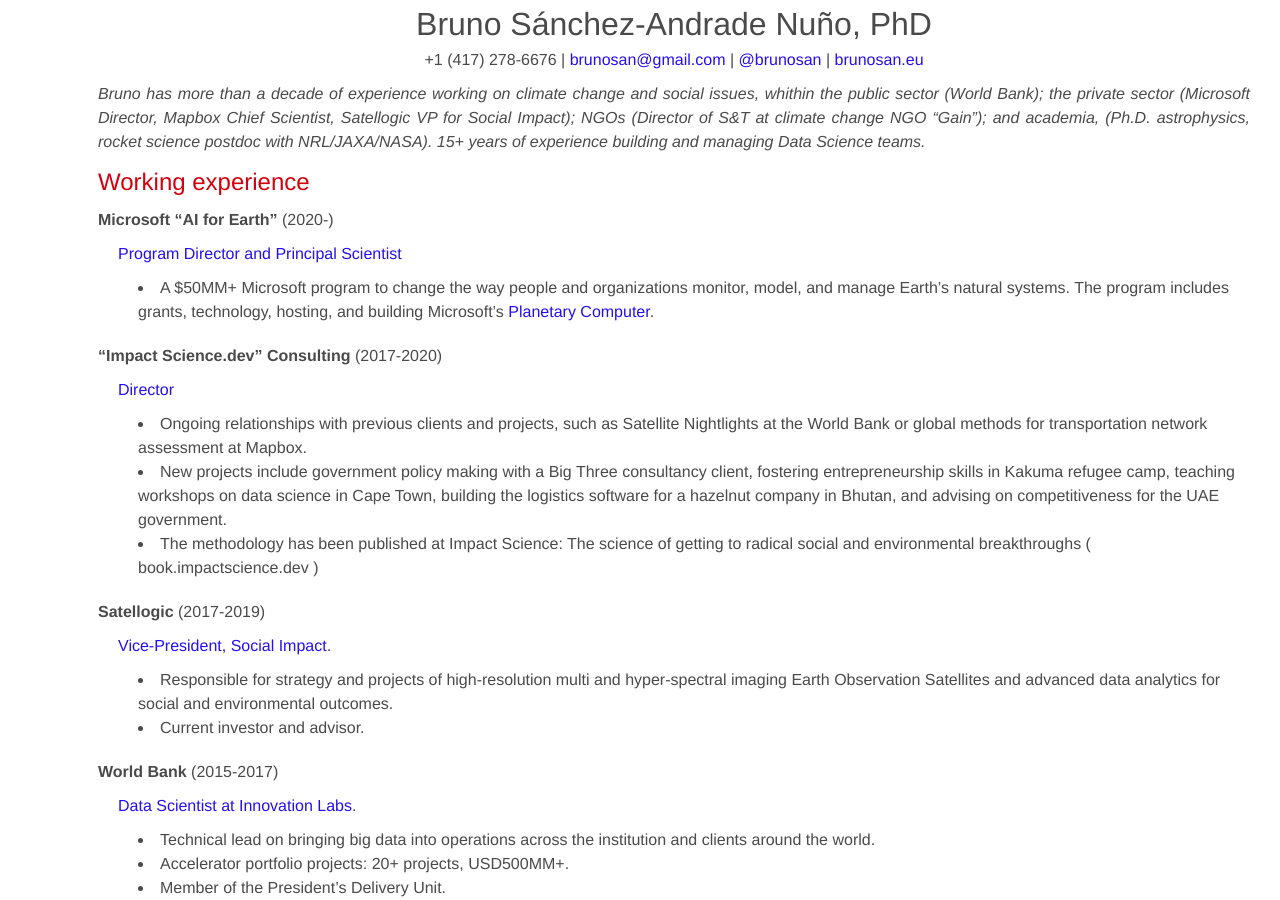
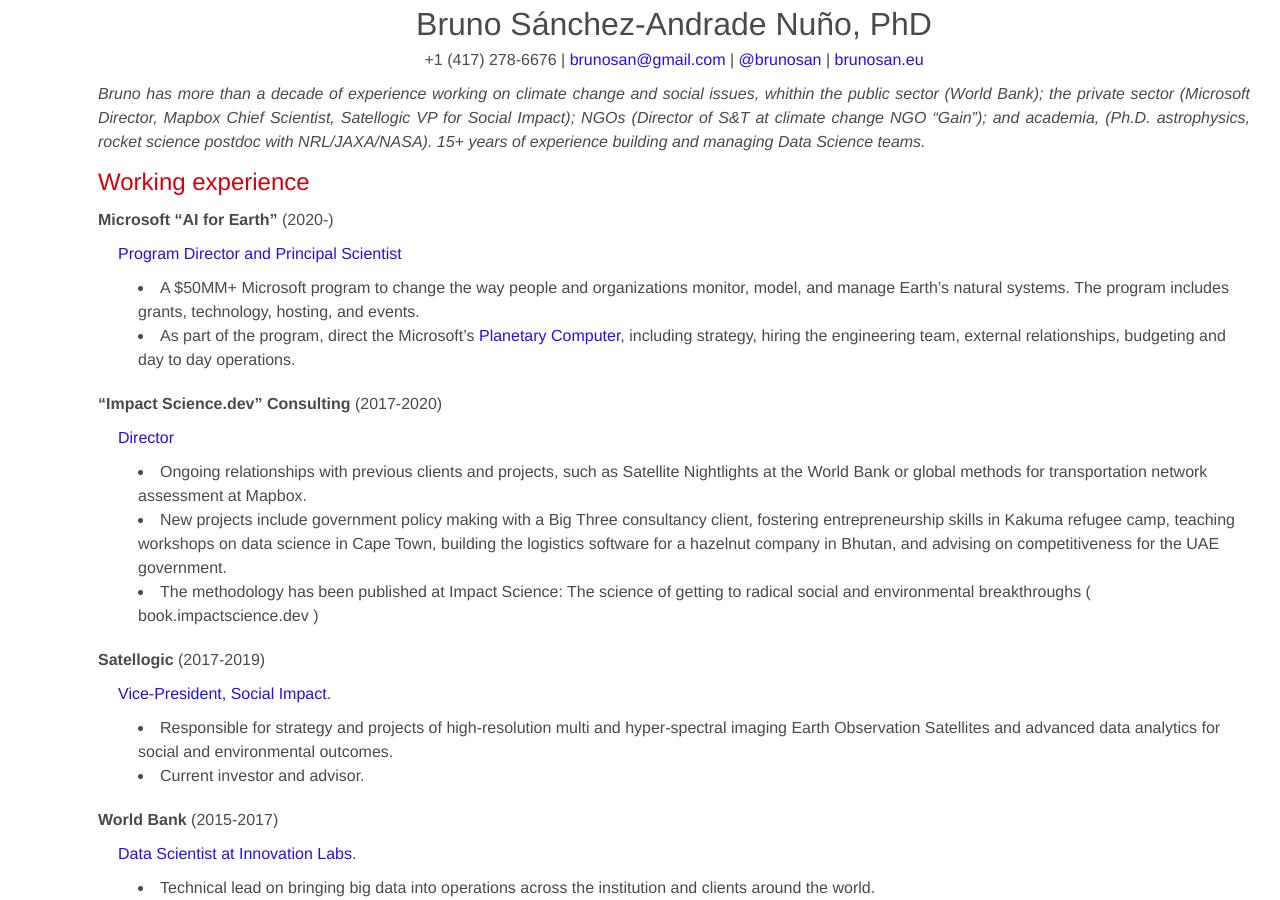
Before and after one commit to brunosan/cv, a Jekyll site: the page built from index.md, in a window 1280 px wide and 900 px high. Built offline with Jekyll 4.4.1, drawn with Linux system fonts in a browser that asks for light colours.

Commit message:
Update index.md

```diff
--- a/index.md
+++ b/index.md
@@ -12,7 +12,8 @@
 
 **Microsoft "AI for Earth"** (2020-)
 >[Program Director and Principal Scientist](https://www.microsoft.com/en-us/ai/ai-for-earth)
- * A $50MM+ Microsoft program to change the way people and organizations monitor, model, and manage Earth’s natural systems. The program includes grants, technology, hosting, and building Microsoft's [Planetary Computer](https://planetarycomputer.microsoft.com/).
+ * A $50MM+ Microsoft program to change the way people and organizations monitor, model, and manage Earth’s natural systems. The program includes grants, technology, hosting, and events.
+ * As part of the program, direct the Microsoft's [Planetary Computer](https://planetarycomputer.microsoft.com/), including strategy, hiring the engineering team, external relationships, budgeting and day to day operations.
 
 
 **"Impact Science.dev" Consulting** (2017-2020)
```
